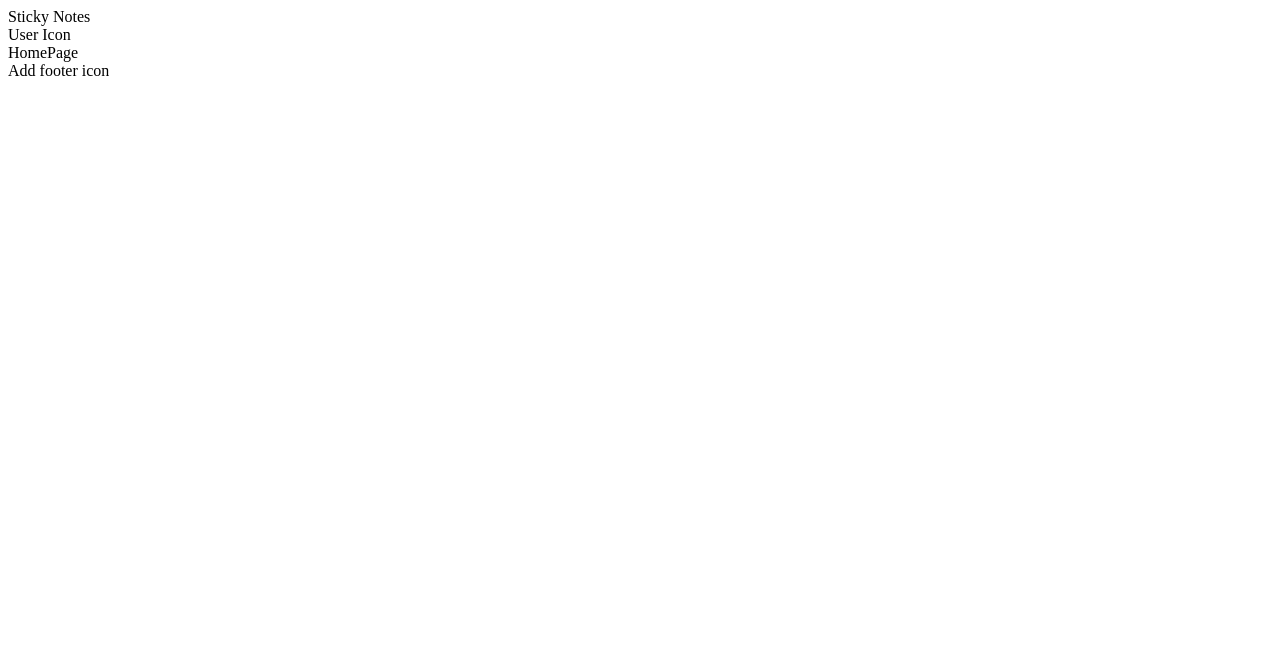
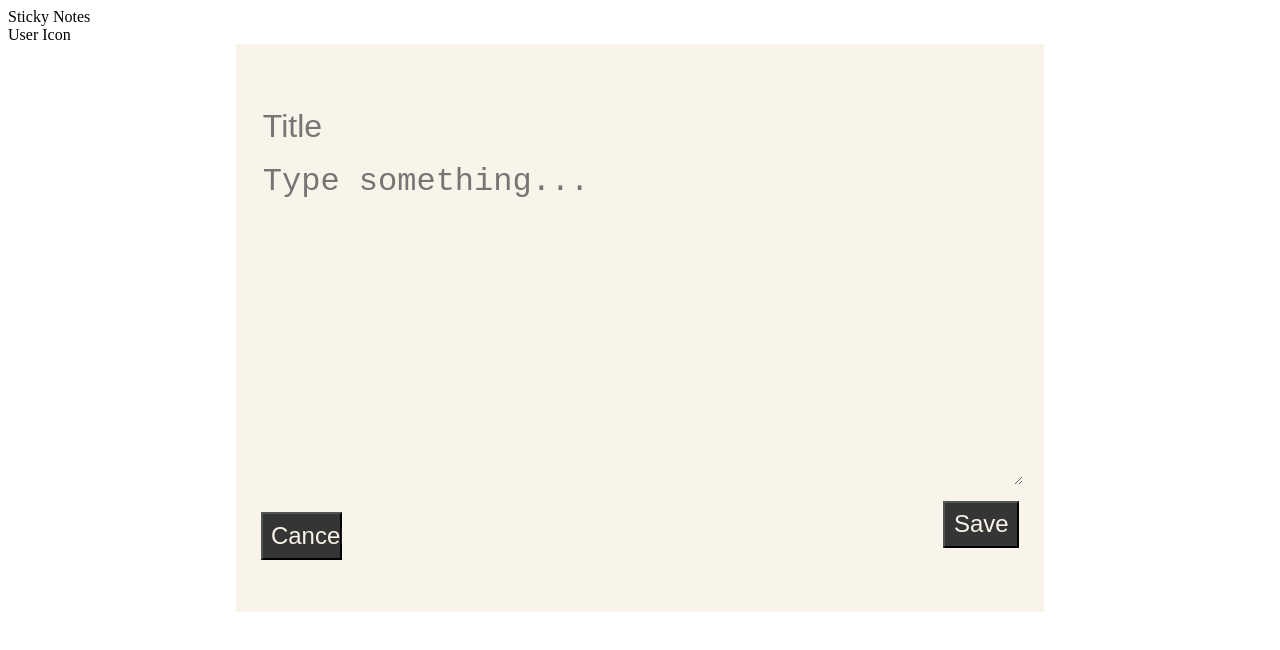
Before and after one commit to Hack-Weekly/fire-kangaroo-sticky-notes, a React (Create React App) app in the folder client/: page / in a window 1280 px wide. Shown: the top 650 px of the page. Built offline with nearby package versions, Linux system fonts and the light colour scheme.

Commit message:
setting up edit note  page

```diff
--- a/client/package.json
+++ b/client/package.json
@@ -6,6 +6,8 @@
     "@testing-library/jest-dom": "^5.17.0",
     "@testing-library/react": "^13.4.0",
     "@testing-library/user-event": "^13.5.0",
+    "babel-polyfill": "^6.26.0",
+    "draft-js": "^0.11.7",
     "react": "^18.2.0",
     "react-dom": "^18.2.0",
     "react-router-dom": "^6.14.2",
--- a/client/src/App.css
+++ b/client/src/App.css
@@ -0,0 +1,60 @@
+/* edit-section */
+
+.edit-section {
+  background: #F9F4E9;
+  height: 60vh;
+  padding: 5% 2% 2% 2%;
+  width: 60%;
+  margin: 0 auto;
+  position: relative;
+}
+
+.edit-section form {
+  display: flex;
+  flex-direction: column;
+}
+
+.edit-section form input {
+  width: 10%;
+  font-size: 2rem;
+  outline: none;
+  border: 0;
+  background: #F9F4E9;
+}
+
+.edit-section form textarea {
+  margin-top: 2%;
+  width: 100%;
+  height: 40vh;
+  font-size: 2rem;
+  outline: none;
+  border: 0;
+  background: #F9F4E9;
+}
+
+
+.save-button {
+  display: inline-block;
+  background: #353535;
+  padding: 1%;
+  font-size: 1.5rem;
+  width: 10%;
+  margin: 2% 0;
+  color: #F9F4E9;
+  align-self: flex-end;
+  cursor: pointer;
+}
+
+
+.cancel-button {
+  display: inline-block;
+  background: #353535;
+  padding: 1%;
+  font-size: 1.5rem;
+  width: 10%;
+  margin-bottom: 2%;
+  color: #F9F4E9;
+  position: absolute;
+  bottom: 36px;
+  cursor: pointer;
+}
--- a/client/src/App.jsx
+++ b/client/src/App.jsx
@@ -1,11 +1,13 @@
 import './App.css';
 
 import HomePage from "./pages/HomePage";
+import StickyNoteEdit from "./pages/StickyNoteEdit"
 
 function App() {
     return (
         <div className="App" >
-            <HomePage />
+            <StickyNoteEdit />
+            {/* <HomePage /> */}
         </div>
     );
 }
--- a/client/src/pages/StickyNoteEdit.jsx
+++ b/client/src/pages/StickyNoteEdit.jsx
@@ -1,8 +1,24 @@
 import React from 'react'
+import Header from '../components/Header'
+import '../App.css'
 
 function StickyNoteEdit() {
   return (
-    <div>StickyNoteEdit</div>
+    <>
+      <Header />
+      <section className='edit-section'>
+        <div className='nav-buttons'></div>
+          <section>
+            <form action="">
+              <input type="text" name='title' placeholder='Title'/>
+              <textarea name='title' placeholder='Type something...'/>
+              <button className='save-button'>Save</button>
+            </form>
+            <button className='cancel-button'>Cancel</button>
+          </section>
+      </section>
+    </>
+
   )
 }
 
```
Also changed, not shown: client/src/index.js (+4 -6 lines), 1 other file (tests, documents, lock files or other folders).
